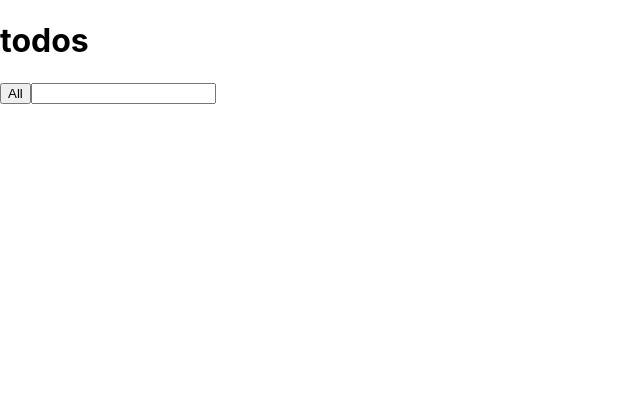
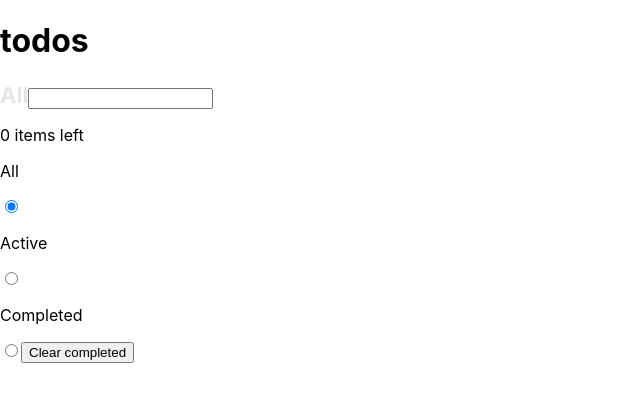
Before and after one commit to ju-nong/react-study, a React (Create React App) app in the folder todo/: page / in a window 1280 px wide. Shown: the top 402 px of the page, without its empty margins (0-640 px from the left). Built offline with nearby package versions, Linux system fonts and the light colour scheme.

Commit message:
feat : 리스트 구현 완료 및 하단 메뉴 네비게이션 구현 중

```diff
--- a/todo/src/App.js
+++ b/todo/src/App.js
@@ -1,10 +1,39 @@
-import React, { useRef, useState } from "react";
+import React, { useRef, useState, useMemo } from "react";
 import { Input } from "./Input";
-import { TodoList, MemoryTodoList } from "./TodoList";
+import { MemoryTodoList } from "./TodoList";
+import { MemoryBottomMenu } from "./BottomMenu";
 
 function App() {
     const nextId = useRef(0);
     const [todos, setTodo] = useState([]);
+    const [filter, setFilter] = useState("all");
+
+    const filtering = (event) => {
+        setFilter(event.target.value);
+    };
+
+    const showTodos = useMemo(() => {
+        if (filter === "all") {
+            return todos;
+        } else if (filter === "active") {
+            return todos.filter((todo) => !todo.state);
+        } else {
+            return todos.filter((todo) => todo.state);
+        }
+    }, [todos, filter]);
+
+    const isAllCheck = useMemo(
+        () =>
+            todos.filter((todo) => todo.state).length === todos.length &&
+            todos.length > 0,
+        [todos],
+    );
+
+    const notChecks = useMemo(
+        () => todos.filter((todo) => !todo.state).length,
+        [todos],
+    );
+
     const [content, setContent] = useState("");
 
     const addTodo = () => {
@@ -22,7 +51,28 @@ function App() {
         }
     };
 
-    const removeTodo = (id) => {};
+    const removeTodo = (id) => {
+        setTodo((todos) => todos.filter((todo) => todo.id !== id));
+    };
+
+    const editTodo = (id, content) => {
+        setTodo((todos) =>
+            todos.map((todo) => (todo.id === id ? { ...todo, content } : todo)),
+        );
+    };
+
+    const allCheck = () => {
+        setTodo((todos) =>
+            todos.map((todo) => ({ ...todo, state: !isAllCheck })),
+        );
+    };
+
+    const toggleState = (id, state) => {
+        console.log(state);
+        setTodo((todos) =>
+            todos.map((todo) => (todo.id === id ? { ...todo, state } : todo)),
+        );
+    };
 
     const typing = (event) => {
         setContent(event.target.value);
@@ -31,8 +81,19 @@ function App() {
     return (
         <main>
             <h1>todos</h1>
-            <Input addTodo={addTodo} typing={typing} />
-            <MemoryTodoList todos={todos} removeTodo={removeTodo} />
+            <Input
+                addTodo={addTodo}
+                typing={typing}
+                allCheck={allCheck}
+                isAllCheck={isAllCheck}
+            />
+            <MemoryTodoList
+                todos={showTodos}
+                removeTodo={removeTodo}
+                editTodo={editTodo}
+                toggleState={toggleState}
+            />
+            <MemoryBottomMenu count={notChecks} filtering={filtering} />
         </main>
     );
 }
--- /dev/null
+++ b/todo/src/BottomMenu.js
@@ -0,0 +1,40 @@
+import React from "react";
+
+function BottomButton({ name, index, filtering }) {
+    return (
+        <label>
+            <p> {name}</p>
+            <input
+                type="radio"
+                value={name}
+                name="state"
+                defaultChecked={index === 0}
+                onChange={filtering}
+            />
+        </label>
+    );
+}
+
+function BottomMenu({ count, filtering }) {
+    const menus = ["all", "active", "completed"];
+    return (
+        <div className="bottom-menu">
+            <span>{count} items left</span>
+            <span>
+                {menus.map((menu, index) => (
+                    <BottomButton
+                        name={menu}
+                        index={index}
+                        key={index}
+                        filtering={filtering}
+                    />
+                ))}
+            </span>
+            <button>Clear completed</button>
+        </div>
+    );
+}
+
+const MemoryBottomMenu = React.memo(BottomMenu);
+
+export { MemoryBottomMenu };
--- a/todo/src/Input.js
+++ b/todo/src/Input.js
@@ -1,6 +1,6 @@
 import React, { useRef } from "react";
 
-function Input({ addTodo, typing }) {
+function Input({ addTodo, typing, allCheck, isAllCheck }) {
     const $input = useRef();
 
     const enterChk = (event) => {
@@ -13,7 +13,12 @@ function Input({ addTodo, typing }) {
 
     return (
         <div>
-            <button contenteditable="true">All</button>
+            <button
+                className={`allCheckBtn ${isAllCheck ? "allChecked" : ""}`}
+                onClick={allCheck}
+            >
+                All
+            </button>
             <input
                 type="text"
                 ref={$input}
--- a/todo/src/TodoList.js
+++ b/todo/src/TodoList.js
@@ -1,27 +1,70 @@
-import React from "react";
+import React, { useState, useRef, useEffect } from "react";
 
-function List({ todo, removeTodo }) {
+function List({ todo, removeTodo, editTodo, toggleState }) {
+    const checkBox = useRef();
+
+    useEffect(() => {
+        checkBox.current.checked = todo.state;
+        return () => {};
+    }, [todo.state]);
+
+    const [editable, setEditable] = useState(false);
+
+    const edit = (event) => {
+        setEditable(true);
+    };
+
+    const actionEdit = (event) => {
+        setEditable(false);
+
+        const content = event.target.innerText;
+
+        if (content) {
+            editTodo(todo.id, content);
+        }
+    };
+
+    const actionToggleState = (event) => {
+        toggleState(todo.id, event.target.value);
+    };
+
     return (
         <li>
             <label>
-                <input type="checkbox" />
+                <input
+                    type="checkbox"
+                    ref={checkBox}
+                    onChange={actionToggleState}
+                />
             </label>
-            <span>{todo.id}</span>
+            <span
+                contentEditable={editable}
+                onDoubleClick={edit}
+                onBlur={actionEdit}
+            >
+                {todo.content}
+            </span>
             <button onClick={() => removeTodo(todo.id)}>❌</button>
         </li>
     );
 }
 
-function TodoList({ todos, removeTodo }) {
+function TodoList({ todos, removeTodo, editTodo, toggleState }) {
     return (
         <ul>
             {todos.map((todo) => (
-                <List todo={todo} key={todo.id} removeTodo={removeTodo} />
+                <List
+                    todo={todo}
+                    key={todo.id}
+                    removeTodo={removeTodo}
+                    editTodo={editTodo}
+                    toggleState={toggleState}
+                />
             ))}
         </ul>
     );
 }
 
-export const MemoryTodoList = React.memo(TodoList);
+const MemoryTodoList = React.memo(TodoList);
 
-export { TodoList };
+export { TodoList, MemoryTodoList };
--- a/todo/src/index.css
+++ b/todo/src/index.css
@@ -1,13 +1,36 @@
 body {
-  margin: 0;
-  font-family: -apple-system, BlinkMacSystemFont, 'Segoe UI', 'Roboto', 'Oxygen',
-    'Ubuntu', 'Cantarell', 'Fira Sans', 'Droid Sans', 'Helvetica Neue',
-    sans-serif;
-  -webkit-font-smoothing: antialiased;
-  -moz-osx-font-smoothing: grayscale;
+    margin: 0;
+    font-family: -apple-system, BlinkMacSystemFont, "Segoe UI", "Roboto",
+        "Oxygen", "Ubuntu", "Cantarell", "Fira Sans", "Droid Sans",
+        "Helvetica Neue", sans-serif;
+    -webkit-font-smoothing: antialiased;
+    -moz-osx-font-smoothing: grayscale;
 }
 
 code {
-  font-family: source-code-pro, Menlo, Monaco, Consolas, 'Courier New',
-    monospace;
+    font-family: source-code-pro, Menlo, Monaco, Consolas, "Courier New",
+        monospace;
 }
+
+.allCheckBtn {
+    all: unset;
+    color: #e6e6e6;
+    font-size: 22px;
+    font-weight: bold;
+}
+
+.allCheckBtn.allChecked {
+    color: #737373;
+}
+
+.hidden {
+    display: none;
+}
+
+.select {
+    border: 1px solid #000;
+}
+
+.bottom-menu label p {
+    text-transform: capitalize;
+}
```
